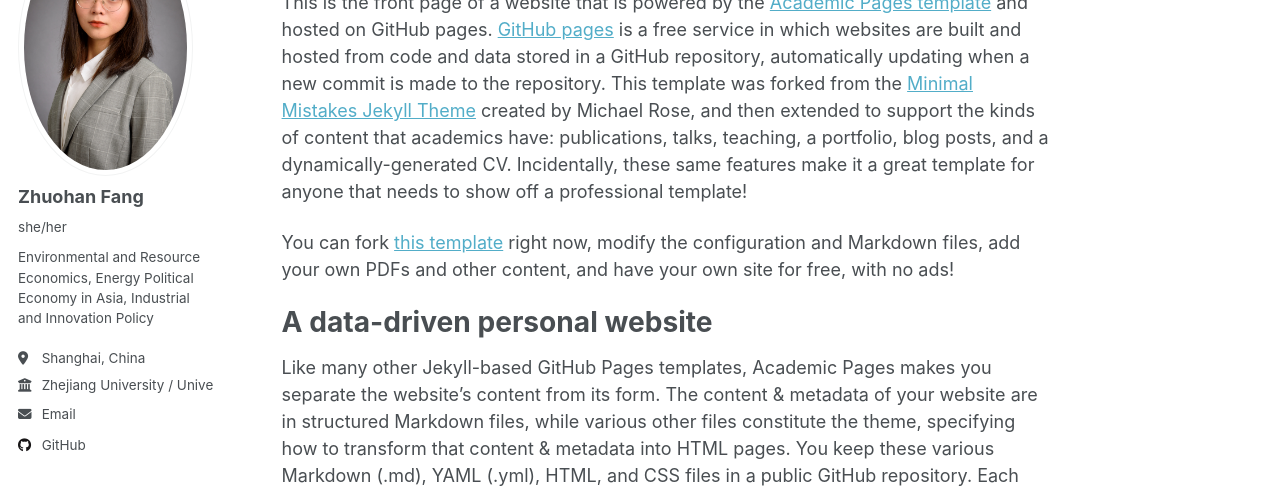
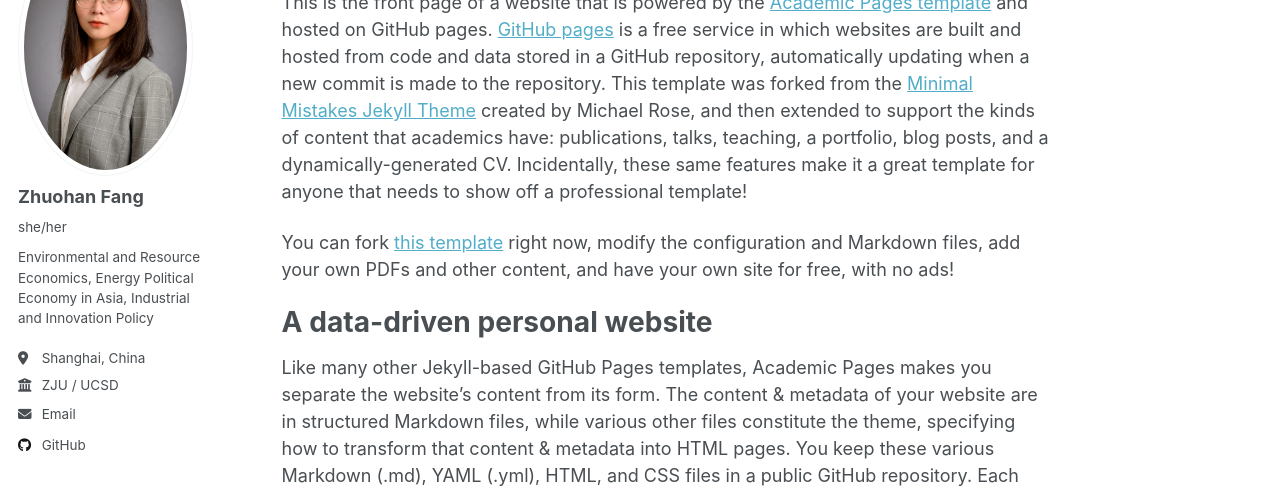
Before and after one commit to fzh200001/fzh200001.github.io, a Jekyll site: the page built from _pages/about.md, in a window 1280 px wide. Shown: the part 180-668 px from the top of the page. Built offline with Jekyll 4.4.1, drawn with Linux system fonts in a browser that asks for light colours; a script that is not in the unit is left out.

Commit message:
Update _config.yml

```diff
--- a/_config.yml
+++ b/_config.yml
@@ -27,7 +27,7 @@ author:
   pronouns         : "she/her"
   bio              : "Environmental and Resource Economics, Energy Political Economy in Asia, Industrial and Innovation Policy"
   location         : "Shanghai, China"
-  employer         : "Zhejiang University / University of California, San Diego"
+  employer         : "ZJU / UCSD"
   uri              : # URL
   email            : "zhf003@ucsd.edu"
 
```
